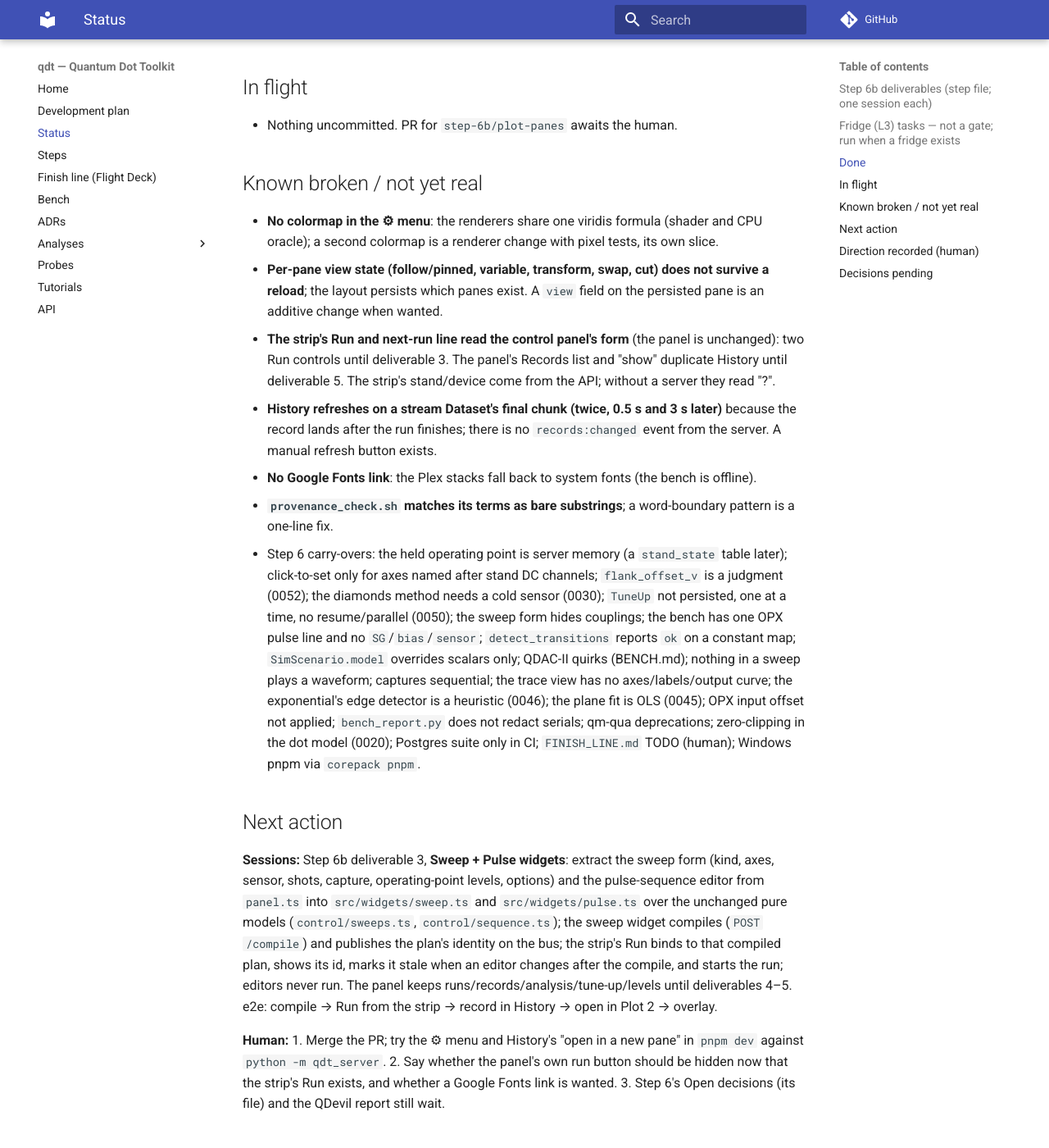
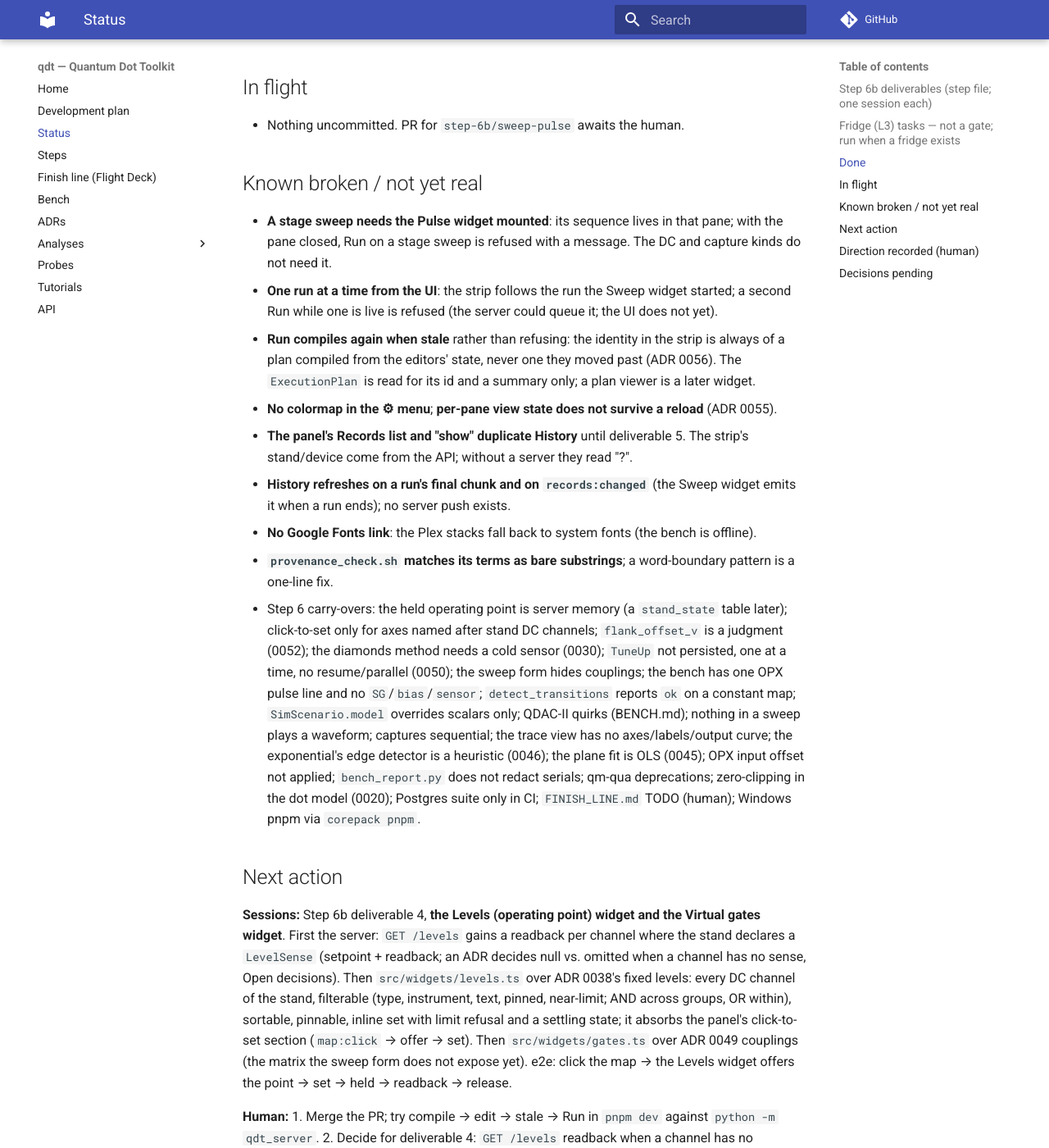
Before and after one commit to CowboyQuantum/qdt, an MkDocs documentation site: the page built from docs/STATUS.md, in a window 1280 px wide and 1400 px high, scrolled down 1954 px. Shown: the whole window at 82% size. Built offline with MkDocs 1.6.1 and Material for MkDocs 9.7.7, drawn with Linux system fonts in a browser that asks for light colours; comment, search, counter and statistics services are not loaded; some of the changed text lies outside the part shown.

Commit message:
docs(adr): 0056 one Run bound to the compiled plan; Step 6b session 3; STATUS rewritten
Co-Authored-By: Claude Fable 5.1 <noreply@anthropic.com>

```diff
--- a/docs/STATUS.md
+++ b/docs/STATUS.md
@@ -6,28 +6,27 @@
 **Current step:** 6b — Flight Deck workspace → `docs/steps/06b-flightdeck-workspace.md` (IN PROGRESS, opened
 2026-10-15). Step 6 is DONE (closed 2026-10-15; its L3 confirmation is the first fridge task, below). Step 7
 waits for manager sign-off.
-**Branch:** `step-6b/plot-panes` (PR against `main`; the human merges). PRs #25–#52 merged 2026-10-14/16.
-**Last session:** 2026-10-15/16, Step 6b session 2 (not at the bench). **Plot panes and History**, deliverable
-2 of six (ADR 0055). The `plot` widget is any number of centre panes over the shared `Datasets`, each with its
-own `MapRenderer` (disposed when the pane closes), view options and line cut. A pane follows the stream (the
-newest Dataset as it arrives) or is pinned to one Dataset from its ⚙ menu (dataset, variable, minus, transform,
-swap axes, cut; focus-trapped, Escape closes and returns focus). Only following panes drive the strip's pill,
-telemetry and progress. `history` lists `/records`, searches, shows which panes show a record, and opens one
-in an existing or a new pane: the server replays it on the stream and the pane pins itself to the Dataset
-that is the record (by registry ref, or by the record's plan id when its run is still on the stream, since
-the server then publishes only the overlays). Six panes at most (`MAX_PLOT_PANES`, one WebGL2 context each;
-closes that open decision). The full display map (stack mean → transform → swap) is one pure function and
-two panes over one store are byte-identical. The e2e tests now address panes by position and menu, never by
-id; the control e2e opens the run's record from History into Plot 2 while Plot 1 follows live and moves Plot
-2's cut on its own.
+**Branch:** `step-6b/sweep-pulse` (PR against `main`; the human merges). PRs #25–#53 merged 2026-10-14/16.
+**Last session:** 2026-10-16, Step 6b session 3 (not at the bench). **Sweep + Pulse widgets, one Run**,
+deliverable 3 of six (ADR 0056). The Sweep widget is the sweep form over the unchanged pure builders (kind,
+axes, sensor, shots, capture, operating-point levels, options) with a compile button; it holds the compiled
+plan and answers the strip's one Run: if the editors changed since the compile it compiles again, then runs,
+and follows the run. The strip shows `plan 1234abcd`, marks it `· stale` on any edit, shows the run's state
+with an abort button, and disables Run while a run is live. The Pulse widget is the sequence editor over the
+unchanged pure model; it follows the Sweep widget's template (`sweep:axes`) until edited and publishes its
+sequence (`pulse:sequence`); a stage sweep needs it mounted. `panel.ts` lost the sweep form, the pulse editor
+and the Runs list (850 → 330 lines); the tune-up runner has its own options field. The default layout is
+sweep + control | plot | pulse + history under a versioned key (`flightdeck.layout.v2`). The e2e control
+test compiles, sees the identity and the stale marker, and runs from the strip. The step's exit criterion
+"exactly one Run control, bound to a compiled plan with a visible identity and stale marker" is met.
 
 ## Step 6b deliverables (step file; one session each)
 | # | Deliverable | State |
 |---|---|---|
 | 1 | Shell: themes as data, strip, layout model, widget registry, bus; panel mounted unchanged | ✔ session 1 (ADR 0054) |
 | 2 | Plot panes: N instances over the shared stores, ⚙ menu, follow-live or pinned; History widget | ✔ session 2 (ADR 0055) |
-| 3 | Sweep + Pulse widgets; Run moves to the strip, bound to the compiled plan with a stale marker | next |
-| 4 | Levels (operating point) widget with readbacks (`GET /levels` + `LevelSense`, own ADR); Virtual gates widget | — |
+| 3 | Sweep + Pulse widgets; Run moves to the strip, bound to the compiled plan with a stale marker | ✔ session 3 (ADR 0056) |
+| 4 | Levels (operating point) widget with readbacks (`GET /levels` + `LevelSense`, own ADR); Virtual gates widget | next |
 | 5 | Methods + Tune-up widgets; `panel.ts` deleted; `e2e/control.test.ts` migrated | — |
 | 6 | Script widget placeholder | — |
 
@@ -39,32 +38,36 @@ id; the control e2e opens the run's record from History into Plot 2 while Plot 1
 3. A dated report in `bench/reports/` (the ladder has no fridge report format yet; write one with the first run).
 
 ## Done
-- **Steps 0–6 DONE.** ADR 0001–0055. Frozen: `Dataset` (0015; v2 by 0031), protocols (0021), stand/activity/pulse
+- **Steps 0–6 DONE.** ADR 0001–0056. Frozen: `Dataset` (0015; v2 by 0031), protocols (0021), stand/activity/pulse
   (0022; amended additively by 0037, 0038, 0047, 0049), identity/envelope/`qdt-hdf5-v1` (0028), modeling (0033;
   Step 6 objects beside it by 0048–0050), control (0036; amended additively by 0046; `TuneUp` beside it by
   0050). Registry DDL v3 (0026, 0029, 0050).
 - **Step 6:** `qdt-tuning`; three nodes; virtual gates; the tune-up API; the held operating point and `/levels`;
   Flight Deck's Tune-up section and click-to-set.
-- **Step 6b so far:** the shell (session 1); plot panes and History (session 2). Widgets: `plot`, `control`
-  (the Step 4b panel, unchanged, temporary), `history`, `empty`. Default layout: control | plot | history.
+- **Step 6b so far:** the shell (1); plot panes and History (2); Sweep and Pulse widgets, one Run (3). Widgets:
+  `plot`, `sweep`, `pulse`, `history`, `control` (what is left of the Step 4b panel: held operating point,
+  records, analysis, tune-up), `empty`.
 - **Packages:** `qdt-schemas`, `qdt-lab`, `qdt-sim`, `qdt-registry`, `qdt-analysis`, `qdt-tuning`,
   `qdt-server`, `qdt-telemetry`, `apps/flightdeck`.
 - 394 Python tests (+5 Postgres-parametrized), 4 skipped, 34 hardware-only in `packages/`, 16
-  hardware-only in `bench/`; Flight Deck 107 unit tests and 9 e2e.
+  hardware-only in `bench/`; Flight Deck 109 unit tests and 9 e2e.
 
 ## In flight
-- Nothing uncommitted. PR for `step-6b/plot-panes` awaits the human.
+- Nothing uncommitted. PR for `step-6b/sweep-pulse` awaits the human.
 
 ## Known broken / not yet real
-- **No colormap in the ⚙ menu**: the renderers share one viridis formula (shader and CPU oracle); a second
-  colormap is a renderer change with pixel tests, its own slice.
-- **Per-pane view state (follow/pinned, variable, transform, swap, cut) does not survive a reload**; the layout
-  persists which panes exist. A `view` field on the persisted pane is an additive change when wanted.
-- **The strip's Run and next-run line read the control panel's form** (the panel is unchanged): two Run
-  controls until deliverable 3. The panel's Records list and "show" duplicate History until deliverable 5.
-  The strip's stand/device come from the API; without a server they read "?".
-- **History refreshes on a stream Dataset's final chunk (twice, 0.5 s and 3 s later)** because the record lands
-  after the run finishes; there is no `records:changed` event from the server. A manual refresh button exists.
+- **A stage sweep needs the Pulse widget mounted**: its sequence lives in that pane; with the pane closed, Run
+  on a stage sweep is refused with a message. The DC and capture kinds do not need it.
+- **One run at a time from the UI**: the strip follows the run the Sweep widget started; a second Run while one
+  is live is refused (the server could queue it; the UI does not yet).
+- **Run compiles again when stale** rather than refusing: the identity in the strip is always of a plan compiled
+  from the editors' state, never one they moved past (ADR 0056). The `ExecutionPlan` is read for its id and a
+  summary only; a plan viewer is a later widget.
+- **No colormap in the ⚙ menu**; **per-pane view state does not survive a reload** (ADR 0055).
+- **The panel's Records list and "show" duplicate History** until deliverable 5. The strip's stand/device come
+  from the API; without a server they read "?".
+- **History refreshes on a run's final chunk and on `records:changed`** (the Sweep widget emits it when a run
+  ends); no server push exists.
 - **No Google Fonts link**: the Plex stacks fall back to system fonts (the bench is offline).
 - **`provenance_check.sh` matches its terms as bare substrings**; a word-boundary pattern is a one-line fix.
 - Step 6 carry-overs: the held operating point is server memory (a `stand_state` table later); click-to-set only
@@ -78,18 +81,20 @@ id; the control e2e opens the run's record from History into Plot 2 while Plot 1
   CI; `FINISH_LINE.md` TODO (human); Windows pnpm via `corepack pnpm`.
 
 ## Next action
-**Sessions:** Step 6b deliverable 3, **Sweep + Pulse widgets**: extract the sweep form (kind, axes, sensor,
-shots, capture, operating-point levels, options) and the pulse-sequence editor from `panel.ts` into
-`src/widgets/sweep.ts` and `src/widgets/pulse.ts` over the unchanged pure models (`control/sweeps.ts`,
-`control/sequence.ts`); the sweep widget compiles (`POST /compile`) and publishes the plan's identity on the
-bus; the strip's Run binds to that compiled plan, shows its id, marks it stale when an editor changes after
-the compile, and starts the run; editors never run. The panel keeps runs/records/analysis/tune-up/levels
-until deliverables 4–5. e2e: compile → Run from the strip → record in History → open in Plot 2 → overlay.
+**Sessions:** Step 6b deliverable 4, **the Levels (operating point) widget and the Virtual gates widget**.
+First the server: `GET /levels` gains a readback per channel where the stand declares a `LevelSense`
+(setpoint + readback; an ADR decides null vs. omitted when a channel has no sense, Open decisions). Then
+`src/widgets/levels.ts` over ADR 0038's fixed levels: every DC channel of the stand, filterable (type,
+instrument, text, pinned, near-limit; AND across groups, OR within), sortable, pinnable, inline set with limit
+refusal and a settling state; it absorbs the panel's click-to-set section (`map:click` → offer → set). Then
+`src/widgets/gates.ts` over ADR 0049 couplings (the matrix the sweep form does not expose yet). e2e: click
+the map → the Levels widget offers the point → set → held → readback → release.
 
 **Human:**
-1. Merge the PR; try the ⚙ menu and History's "open in a new pane" in `pnpm dev` against `python -m qdt_server`.
-2. Say whether the panel's own run button should be hidden now that the strip's Run exists, and whether a
-   Google Fonts link is wanted.
+1. Merge the PR; try compile → edit → stale → Run in `pnpm dev` against `python -m qdt_server`.
+2. Decide for deliverable 4: `GET /levels` readback when a channel has no `LevelSense` — null or omitted
+   (STATUS's default: `readback: null`), and whether limits come from the `ChannelMap` (a new optional field,
+   additive) or stay a UI default.
 3. Step 6's Open decisions (its file) and the QDevil report still wait.
 
 ## Direction recorded (human)
@@ -111,12 +116,15 @@ until deliverables 4–5. e2e: compile → Run from the strip → record in Hist
   the sensor operating point (ADR 0052); click-to-set (ADR 0053); "let's strike the DAPS development for now";
   the Step 6b spec arrives as a chat patch (ADR 0054); "let's put off L3 and close step 6": Step 6 closes on the
   simulator, the L3 confirmation is the first fridge task; "go with 6b": Step 6b opens, ADR 0054 is accepted,
-  the shell is session 1; PR #52 merged, so session 2 (plot panes, ADR 0055) followed without a new word.
+  the shell is session 1; PRs #52 and #53 merged without a word, so sessions 2 (ADR 0055) and 3 (ADR 0056)
+  followed the step file's order.
 
 ## Decisions pending
-- Step 6b's Open decisions (its file): layout as a schema object; `/levels` readback semantics; the script
-  sandbox; the release mirror's first widgets; themes per browser or in the registry.
-- Two Run controls until deliverable 3; a Google Fonts link for online use; a colormap choice (renderer slice).
+- Deliverable 4: `GET /levels` readback semantics (null vs. omitted); channel limits in the `ChannelMap` or a UI
+  default.
+- Step 6b's Open decisions (its file): layout as a schema object; the script sandbox; the release mirror's
+  first widgets; themes per browser or in the registry.
+- A Google Fonts link for online use; a colormap choice (renderer slice); queueing a second run from the UI.
 - Step 6's Open decisions (its file): `PlayedWaveform`; sub-ms stepping; how a sense range is declared;
   a rest level at a sweep's end; the time-series view's remainder; the deferred physics.
 - A `tuneups` table and a `stand_state` table; resume and parallel branches.
--- a/docs/steps/06b-flightdeck-workspace.md
+++ b/docs/steps/06b-flightdeck-workspace.md
@@ -102,3 +102,14 @@ one store are byte-identical (`render.test.ts`). The e2e tests address panes by
 `control.test.ts` opens the run's record from History into Plot 2 while Plot 1 follows live. Not done: colormap
 in the menu (one viridis formula shared by shader and oracle; a renderer slice of its own); per-pane view state
 across a reload. Next: deliverable 3, the Sweep and Pulse widgets with Run bound to the compiled plan.
+Session 3 (2026-10-16): **Sweep + Pulse widgets, one Run** (deliverable 3, ADR 0056). `src/widgets/sweep.ts` (the
+form over `control/sweeps.ts`: kind, axes, sensor, shots, capture, operating-point levels, options; a compile button;
+it holds the compiled plan, answers the strip's Run by compiling again when stale and starting the run, follows the
+run) and `src/widgets/pulse.ts` (the editor over `control/sequence.ts`; follows the Sweep widget's template through
+`sweep:axes`, publishes `pulse:sequence`). The strip shows `plan 1234abcd`, marks it `· stale` on an edit, shows the
+run's state and an abort; Run is disabled while a run is live. `panel.ts` lost the sweep form, the pulse editor and
+the Runs list (850 → 330 lines); the tune-up runner has its own options field. Default layout sweep + control | plot |
+pulse + history under `flightdeck.layout.v2`. `e2e/control.test.ts` compiles, sees the identity and the stale
+marker, runs from the strip. Exit criterion "exactly one Run control, bound to a compiled plan with a visible
+identity and stale marker" met. Next: deliverable 4, the Levels widget with readbacks (needs `GET /levels` with
+`LevelSense` readbacks on `qdt-server`, its own ADR) and the Virtual gates widget.
```
Also changed, not shown: docs/adr/0056-run-binds-to-the-compiled-plan.md (added, +58 -0 lines), docs/adr/README.md (+1 -0 lines).
